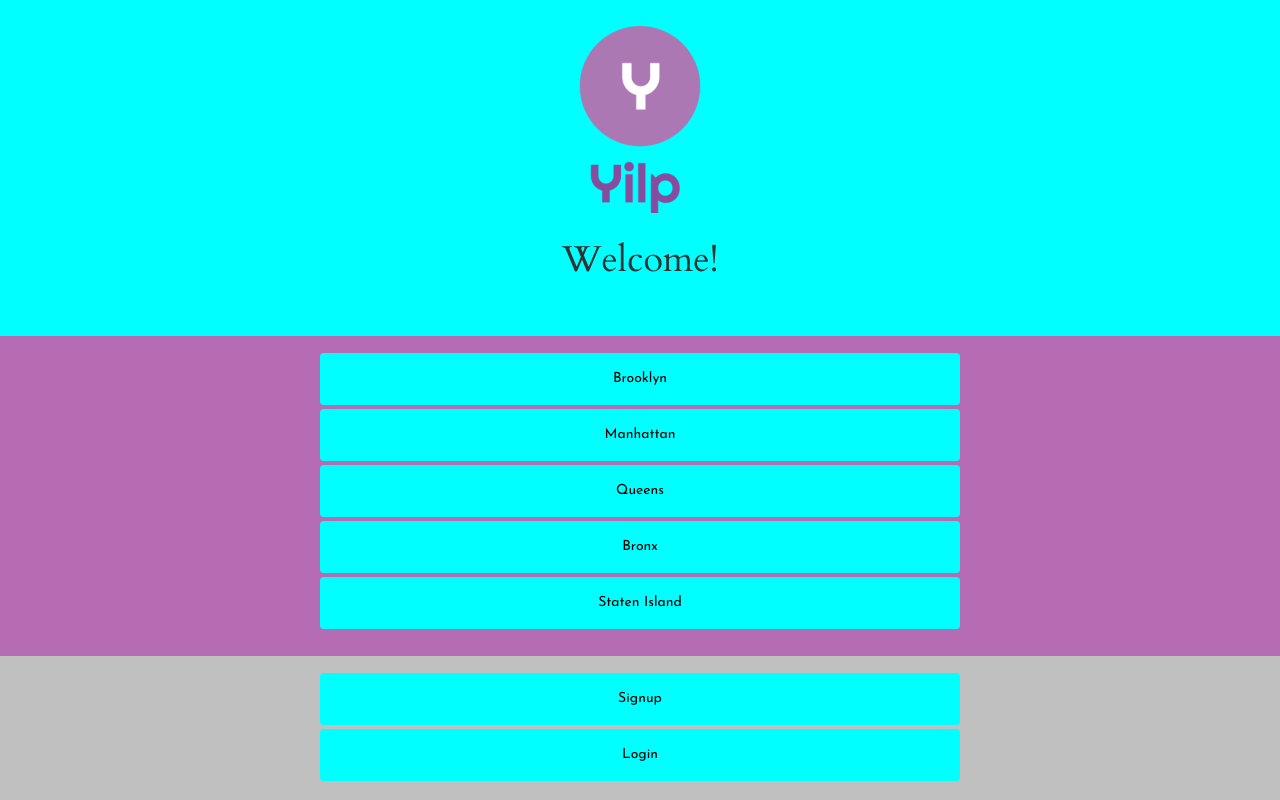
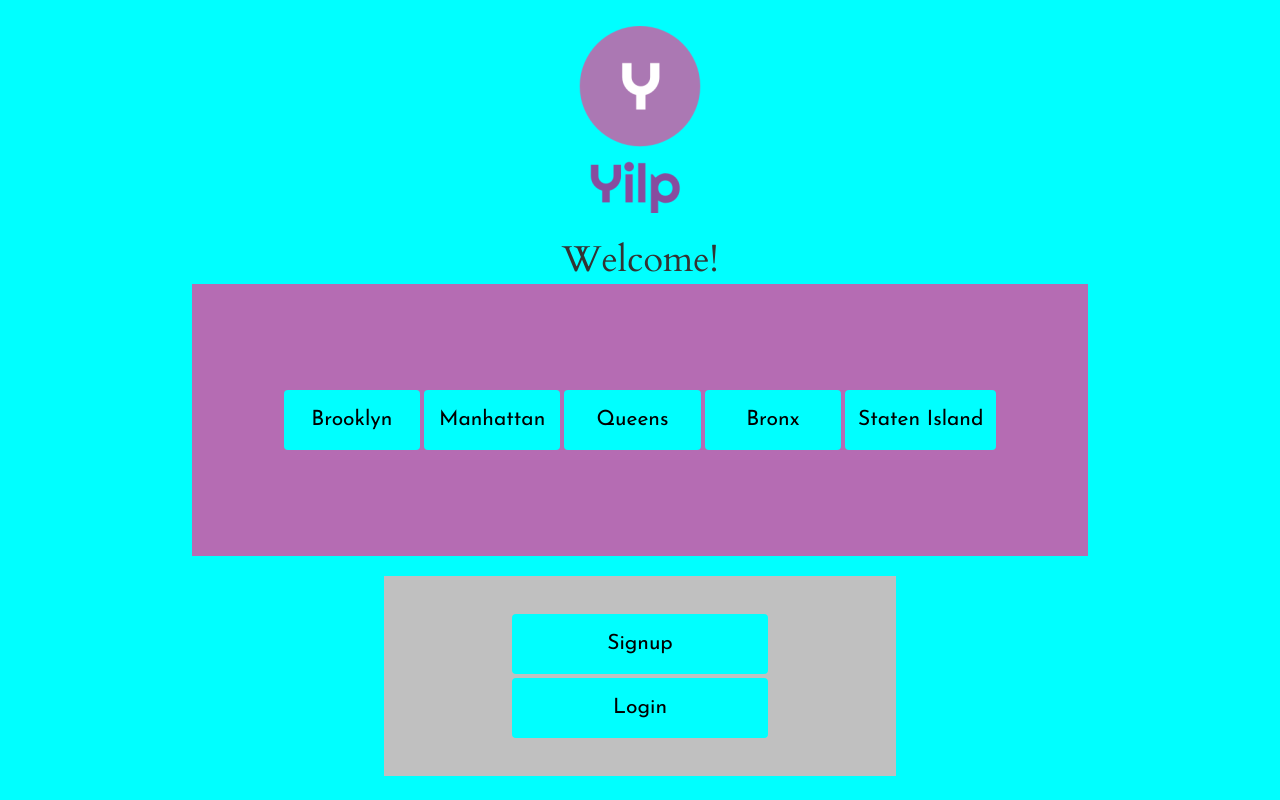
Before and after one commit to Zahjay/Project3, a React (Create React App) app in the folder client/: page / in a window 1280 px wide. Built offline with nearby package versions, Linux system fonts and the light colour scheme.

Commit message:
created styling for desktop

```diff
--- a/client/src/App.css
+++ b/client/src/App.css
@@ -12,13 +12,17 @@ ul.btn_list {
   display: flex;
   flex-direction: column;
   align-items: center;
-  width: 100%; }
+  width: 100%;
+  height: 100%; }
   ul.btn_list li.btn {
-    padding: 15px;
     background: aqua;
     margin: 2px;
     width: 50%;
-    text-align: center; }
+    height: 60px;
+    display: flex;
+    justify-content: center;
+    align-items: center;
+    font-size: 1.5em; }
     ul.btn_list li.btn * {
       text-decoration: none;
       color: #000; }
@@ -27,6 +31,7 @@ header {
   background: aqua;
   display: flex;
   flex-direction: column;
+  justify-content: space-around;
   align-items: center;
   box-sizing: border-box;
   height: 42vh; }
@@ -48,3 +53,24 @@ div.authentication {
   background: silver;
   box-sizing: border-box;
   height: 18vh; }
+
+@media only screen and (min-width: 769px) {
+  body {
+    background: aqua; }
+  header {
+    height: 33vh; }
+  nav {
+    height: 34vh;
+    width: 70%;
+    margin: 20px auto; }
+    nav ul.btn_list {
+      width: 80%;
+      flex-direction: row;
+      justify-content: space-around;
+      align-items: center; }
+  div.authentication {
+    height: 25vh;
+    width: 40%;
+    margin: 20px auto; }
+    div.authentication ul.btn_list {
+      justify-content: center; } }
--- a/client/src/App.scss
+++ b/client/src/App.scss
@@ -18,12 +18,16 @@ ul.btn_list {
   flex-direction: column;
   align-items: center;
   width: 100%;
+  height: 100%;
   li.btn {
-    padding: 15px;
     background: aqua;
     margin: 2px;
     width: 50%;
-    text-align: center;
+    height: 60px;
+    display: flex;
+    justify-content: center;
+    align-items: center;
+    font-size: 1.5em;
     * {
       text-decoration: none;
       color: #000;
@@ -38,6 +42,7 @@ header {
   background: aqua;
   display: flex;
   flex-direction: column;
+  justify-content: space-around;
   align-items: center;
   // padding: 20px 0;
   box-sizing: border-box;
@@ -66,3 +71,41 @@ div.authentication {
   box-sizing: border-box;
   height: 18vh;
 }
+
+
+//media query
+@media only screen and (min-width: 769px) {
+  body {
+    background: aqua;
+    // display: flex;
+    // justify-content: space-between;
+  }
+
+  header {
+    height: 33vh;
+    // img {
+    //   border: 1px solid black;
+    // }
+  }
+
+  nav {
+    height: 34vh;
+    width: 70%;
+    margin: 20px auto;
+    ul.btn_list {
+      width: 80%;
+      flex-direction: row;
+      justify-content: space-around;
+      align-items: center;
+    }
+  }
+
+  div.authentication {
+    height: 25vh;
+    width: 40%;
+    margin: 20px auto;
+    ul.btn_list {
+      justify-content: center;
+    }
+  }
+}
--- a/client/src/components/Index.jsx
+++ b/client/src/components/Index.jsx
@@ -8,7 +8,7 @@ import Auth from './Auth.jsx';
 class Index extends Component {
 	render() {
 		return(
-			<div>
+			<div className="index">
 				<Header />
 				<Nav />
 				<Auth />
```
